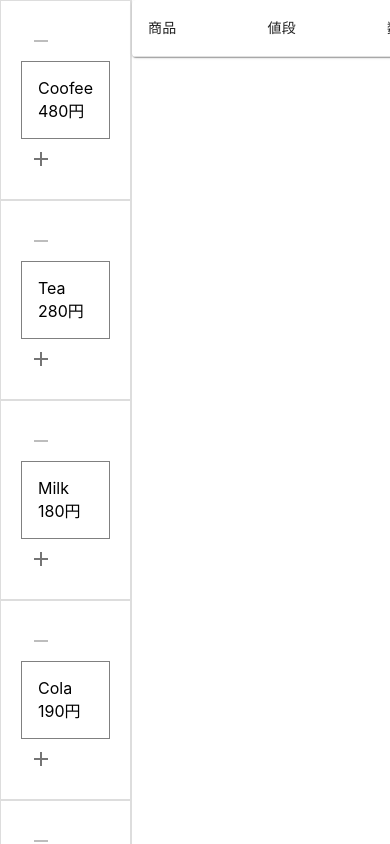
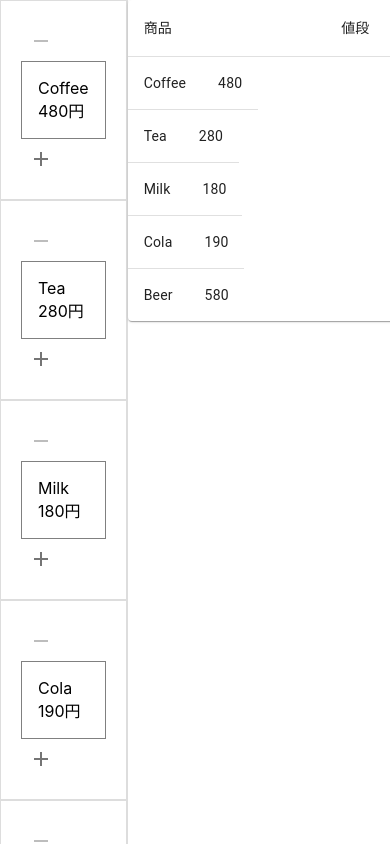
Before and after one commit to sasaki023m/-, a React (Create React App) app: page / in a window 390 px wide. Built offline with nearby package versions, Linux system fonts and the light colour scheme.

Commit message:
tableTotyuu

```diff
--- a/src/App.jsx
+++ b/src/App.jsx
@@ -2,7 +2,7 @@ import "./App.css";
 
 import Order from "./components/Order";
 import Menu from "./components/Menu";
-// import Detail from "./components/Detail";
+import Detail from "./components/Detail";
 
 import Table from "@mui/material/Table";
 import TableBody from "@mui/material/TableBody";
@@ -19,7 +19,7 @@ const App = () => {
   const [total, setTotal] = useState({ count: 0, amount: 0 });
 
   const items = [
-    { name: "Coofee", value: 480 },
+    { name: "Coffee", value: 480 },
     { name: "Tea", value: 280 },
     { name: "Milk", value: 180 },
     { name: "Cola", value: 190 },
@@ -79,11 +79,10 @@ const App = () => {
                     key={items.name}
                     sx={{ "&:last-child td, &:last-child th": { border: 0 } }}
                   >
-                    {/* <Detail
-                      name={items[0].name}
-                      value={items[0].value}
-                      setTotal={setTotal}
-                    /> */}
+                    <Detail
+                      name={items.name}
+                      value={items.value}
+                    />
                   </TableRow>
                 ))}
               </TableBody>
--- a/src/components/Detail.jsx
+++ b/src/components/Detail.jsx
@@ -8,9 +8,12 @@ import TableCell from "@mui/material/TableCell";
 
 const Detail = ({ name, value, setTotal }) => {
   return (
-    <TableCell component="th" scope="row">
-      {name}
-    </TableCell>
+    <div>
+      <TableCell component="th" scope="row">
+        {name}
+      </TableCell>
+      <TableCell>{value}</TableCell>
+    </div>
   );
 };
 
```
